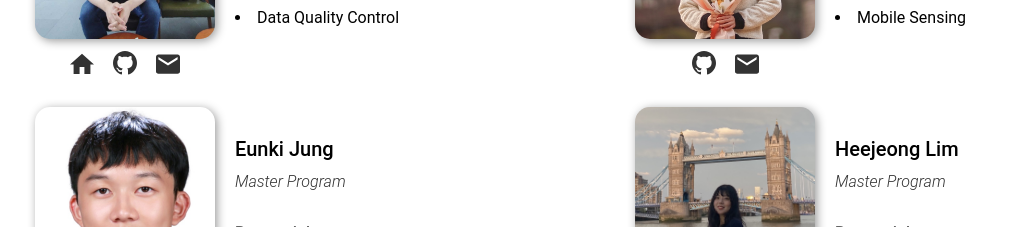
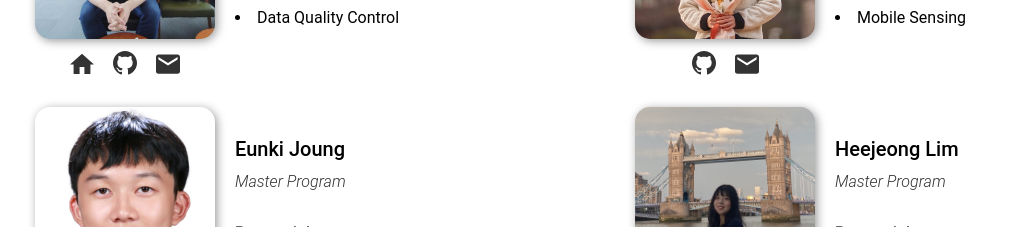
Before and after one commit to Kaist-ICLab/old-homepage, a Next.js app: page /members in a window 1280 px wide. Shown: the part 3060-3287 px from the top of the page, without its empty margins (20-1054 px from the left). Built offline with nearby package versions, Linux system fonts and the light colour scheme.

Commit message:
changing typo in member name

```diff
--- a/data/memberData.js
+++ b/data/memberData.js
@@ -260,7 +260,7 @@ const memberData = {
     research_interests: ['Digital Twin', 'Affective Computing', 'IoT Sensor Data'],
   },
   EunkiJung: {
-    name: 'Eunki Jung',
+    name: 'Eunki Joung',
     isAlumni: false,
     current_position: 'Master Program',
     program: [
```
